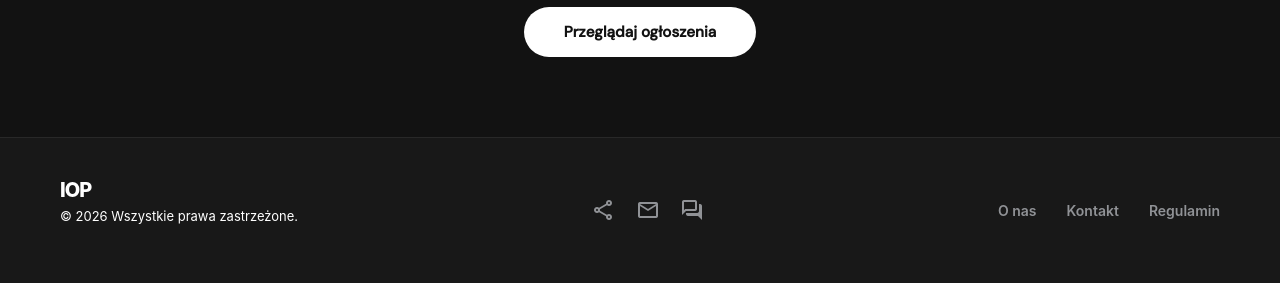
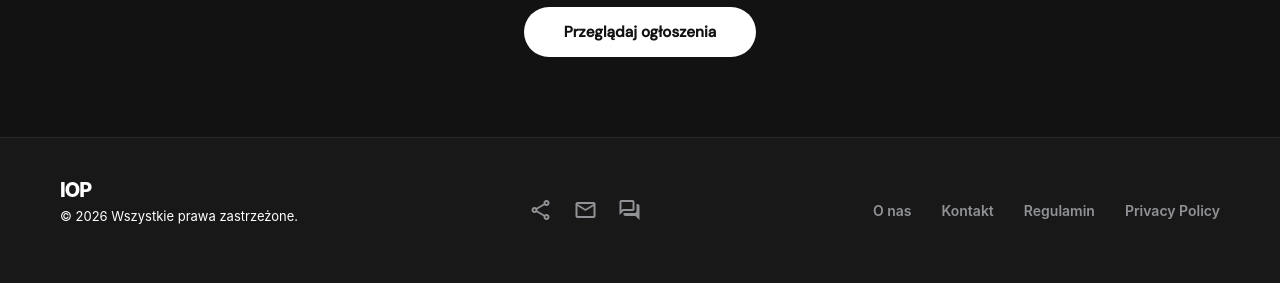
Before and after one commit to KacperZa/IOP, a Django app: page /about in a window 1280 px wide. Shown: the part 3002-3285 px from the top of the page. Run offline with Django 5.2, Linux system fonts and the light colour scheme; parts of the project's set-up code (start-up, migrations or seed data) failed here and were passed over; some libraries are stand-ins or nearby versions.

Commit message:
Privacy Policy

```diff
--- a/iop/main/templates/main/layout/layout.html
+++ b/iop/main/templates/main/layout/layout.html
@@ -59,6 +59,7 @@
                 <a href="/about" style="color: #909296; text-decoration: none; transition: 0.3s;" onmouseover="this.style.color='#fff'" onmouseout="this.style.color='#909296'">O nas</a>
                 <a href="/contact" style="color: #909296; text-decoration: none; transition: 0.3s;" onmouseover="this.style.color='#fff'" onmouseout="this.style.color='#909296'">Kontakt</a>
                 <a href="/regulamin" style="color: #909296; text-decoration: none; transition: 0.3s;" onmouseover="this.style.color='#fff'" onmouseout="this.style.color='#909296'">Regulamin</a>
+                <a href="/privacy" style="color: #909296; text-decoration: none; transition: 0.3s;" onmouseover="this.style.color='#fff'" onmouseout="this.style.color='#909296'">Privacy Policy</a>
             </div>
         </div>
     </footer>
```
